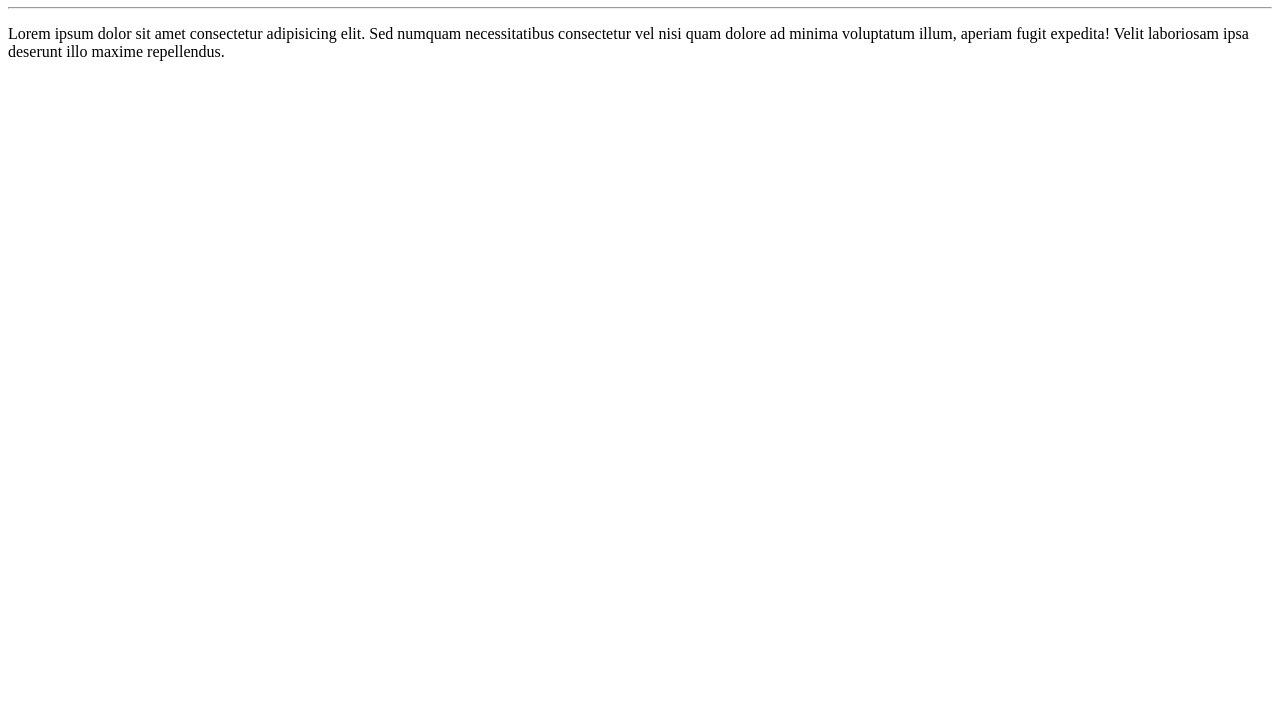
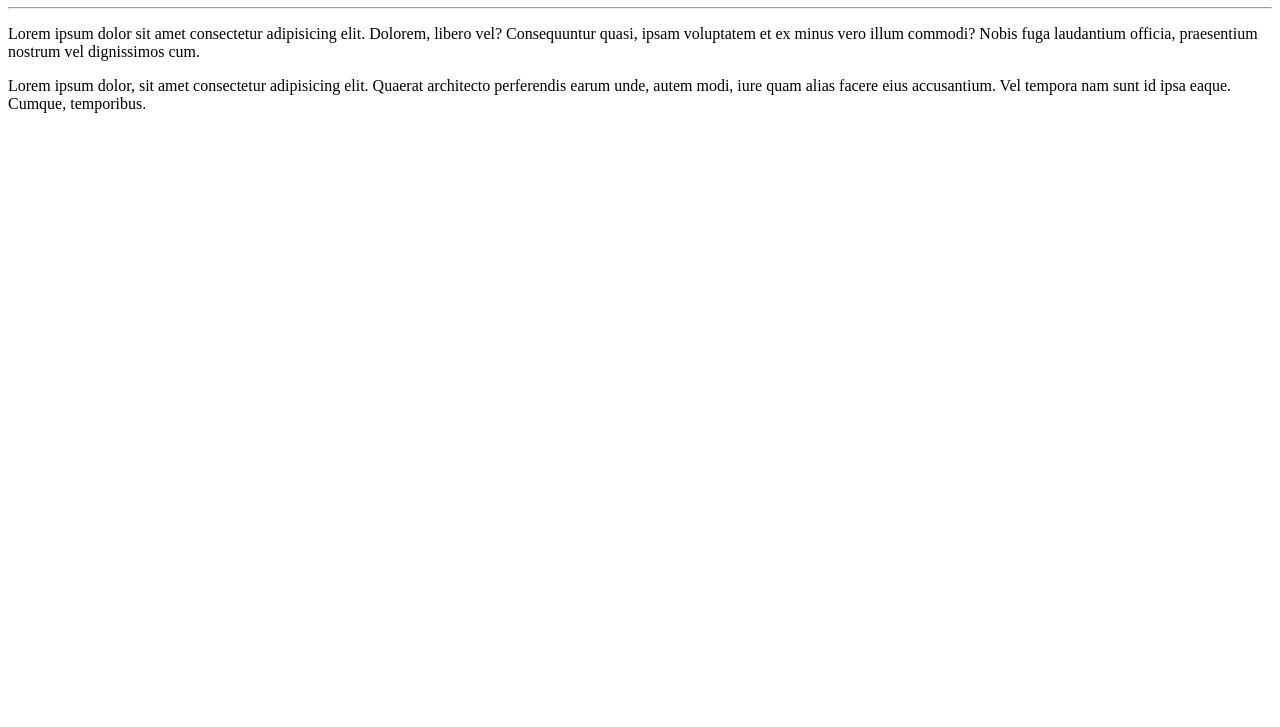
Before and after one commit to Alex-Francisco/OlaMundo, a plain HTML site: page site-exemplo/index.html in a window 1280 px wide. Shown: the part 73-800 px from the top of the page. Drawn offline with Linux system fonts and the light colour scheme.

Commit message:
adicinei parágrafo

```diff
--- a/site-exemplo/index.html
+++ b/site-exemplo/index.html
@@ -8,6 +8,7 @@
 <body>
     <h1>Olá, Mundo!</h1>
     <hr>
-    <p>Lorem ipsum dolor sit amet consectetur adipisicing elit. Sed numquam necessitatibus consectetur vel nisi quam dolore ad minima voluptatum illum, aperiam fugit expedita! Velit laboriosam ipsa deserunt illo maxime repellendus.</p>
+    <p>Lorem ipsum dolor sit amet consectetur adipisicing elit. Dolorem, libero vel? Consequuntur quasi, ipsam voluptatem et ex minus vero illum commodi? Nobis fuga laudantium officia, praesentium nostrum vel dignissimos cum.</p>
+    <p>Lorem ipsum dolor, sit amet consectetur adipisicing elit. Quaerat architecto perferendis earum unde, autem modi, iure quam alias facere eius accusantium. Vel tempora nam sunt id ipsa eaque. Cumque, temporibus.</p>
 </body>
 </html>
```
